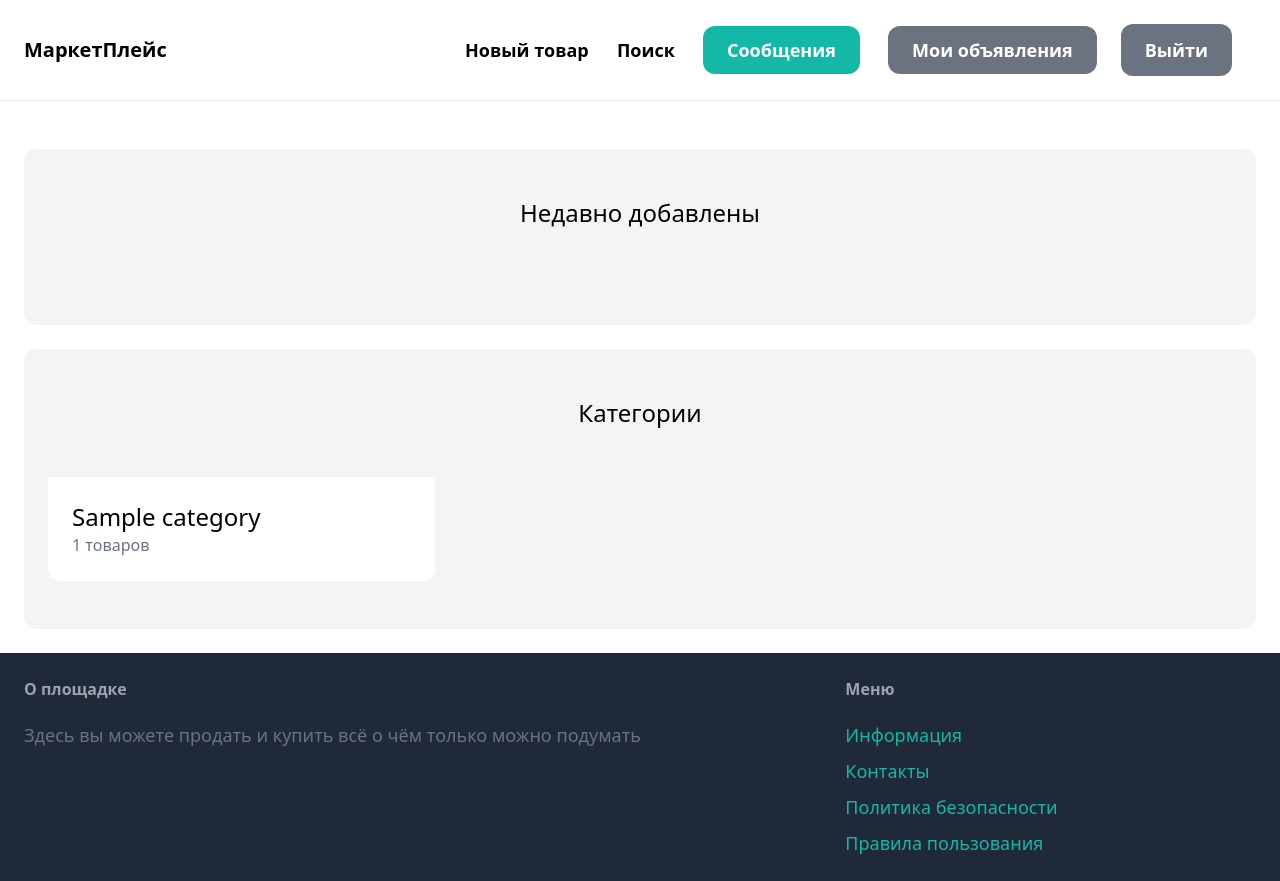
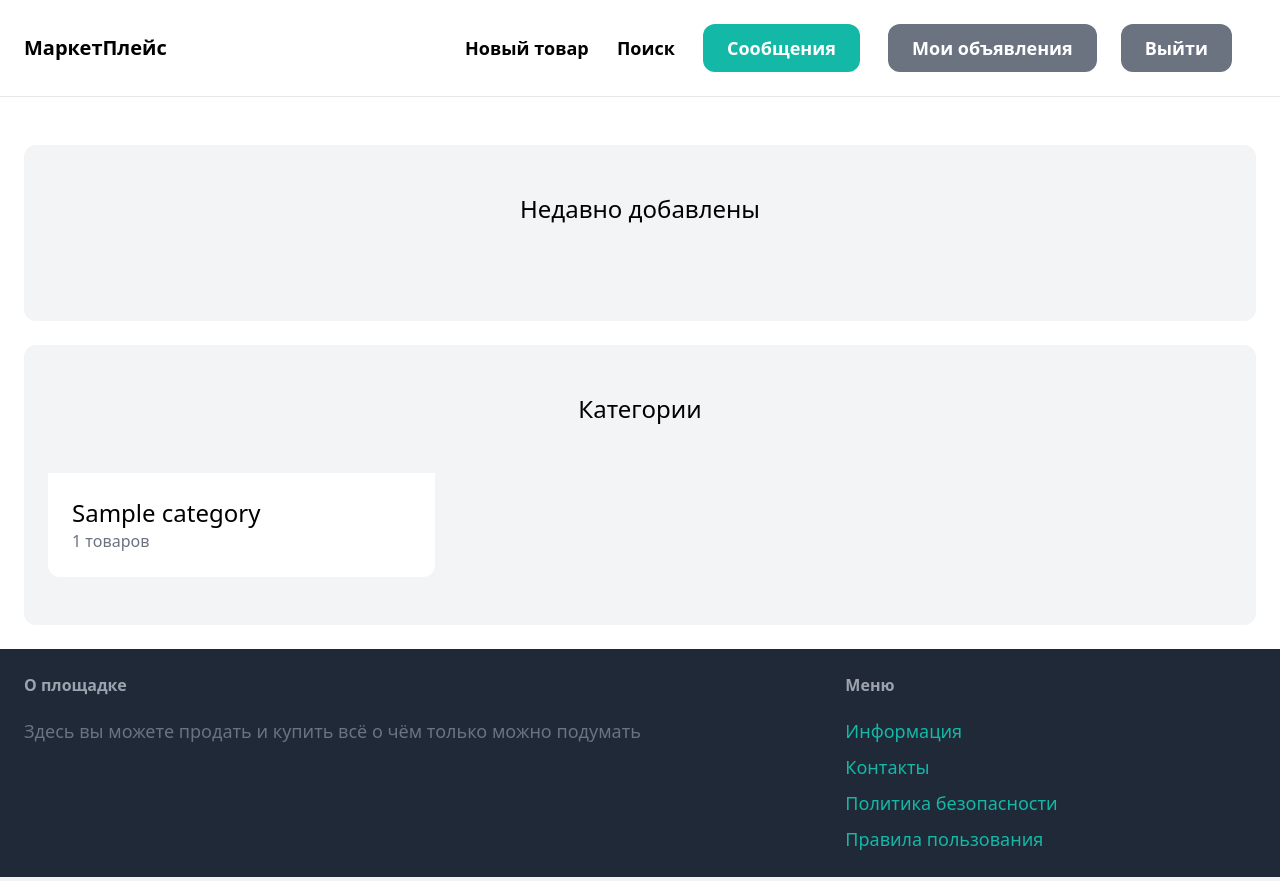
Before and after one commit to MkBear13/market, a Django app: page / in a window 1280 px wide. Run offline with Django 5.2, Linux system fonts and the light colour scheme; a user stored in the database is signed in; tables that the repository leaves empty hold one stand-in row (values such as "Sample post"); some libraries are stand-ins or nearby versions.

Commit message:
change design and add links

```diff
--- a/market/core/templates/core/base.html
+++ b/market/core/templates/core/base.html
@@ -23,9 +23,9 @@
                 {% endif %}
             </div>
             {% if request.user.is_authenticated %}
-                <form method="post" action="{% url 'core:logout' %}" class="inline-block px-6 ">
+                <form method="post" action="{% url 'core:logout' %}" class="inline-block  px-6">
                     {% csrf_token %}
-                    <button type="submit" class="px-6 py-3 text-lg font-semibold bg-gray-500 text-white rounded-xl hover:bg-red-300">Выйти</button>
+                    <button type="submit" class="px-6 py-2.5 text-lg font-semibold bg-gray-500 text-white rounded-xl hover:bg-red-300">Выйти</button>
                 </form>
             {% endif %}
         </div>
--- a/market/core/templates/core/index.html
+++ b/market/core/templates/core/index.html
@@ -30,7 +30,7 @@
         <div class="grid grid-cols-3 gap-3">
             {% for category in categories %}
                 <div>
-                    <a href="#">
+                    <a href="{% url 'item:browse' %}?query={{ query }}&category={{ category.id }}">
                         <div class="p-6 bg-white rounded-b-xl">
                             <h2 class="text-2xl">{{ category.name }}</h2>
                             <p class="text-gray-500">{{ category.items.count }} товаров</p>
```
